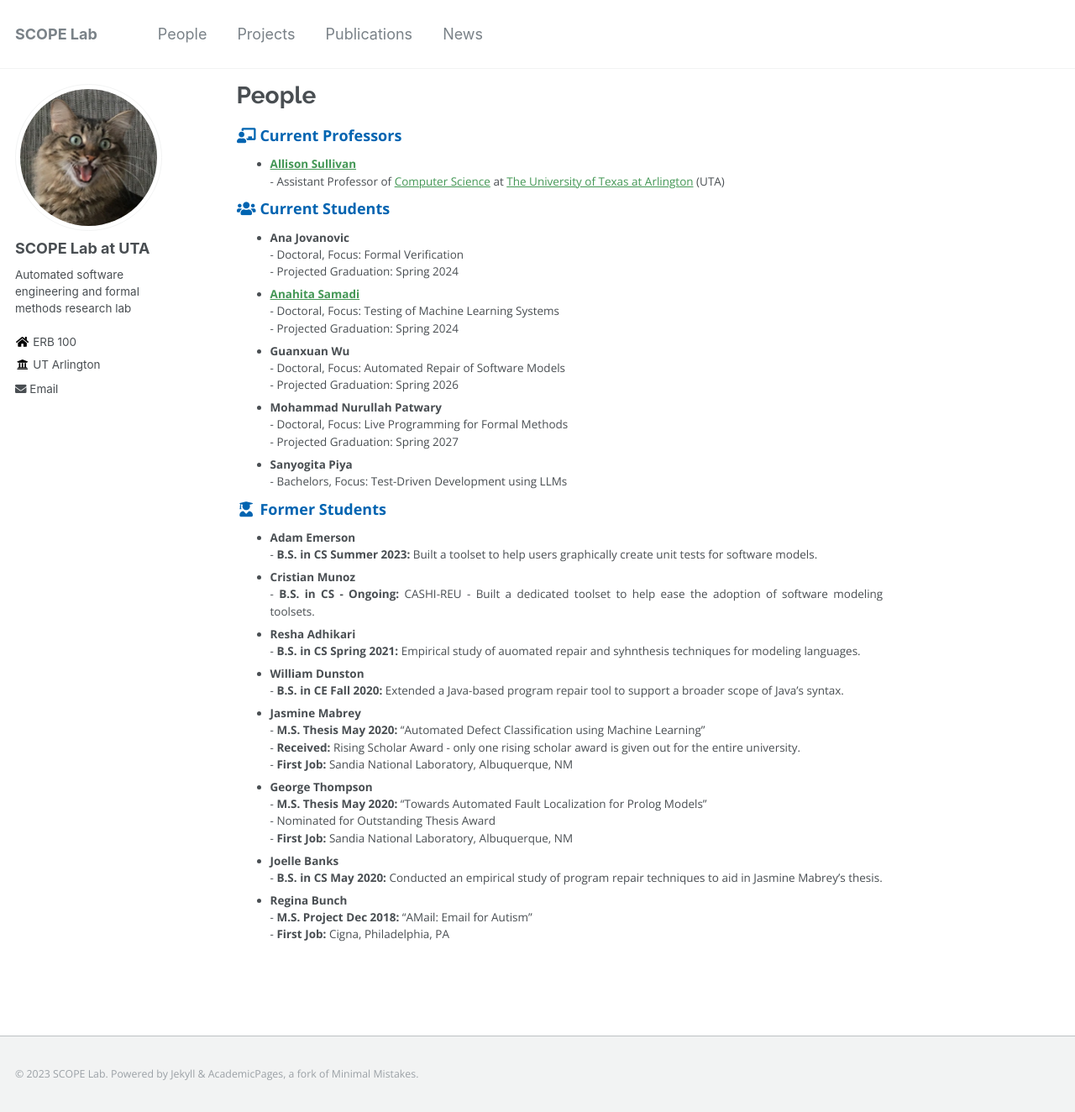
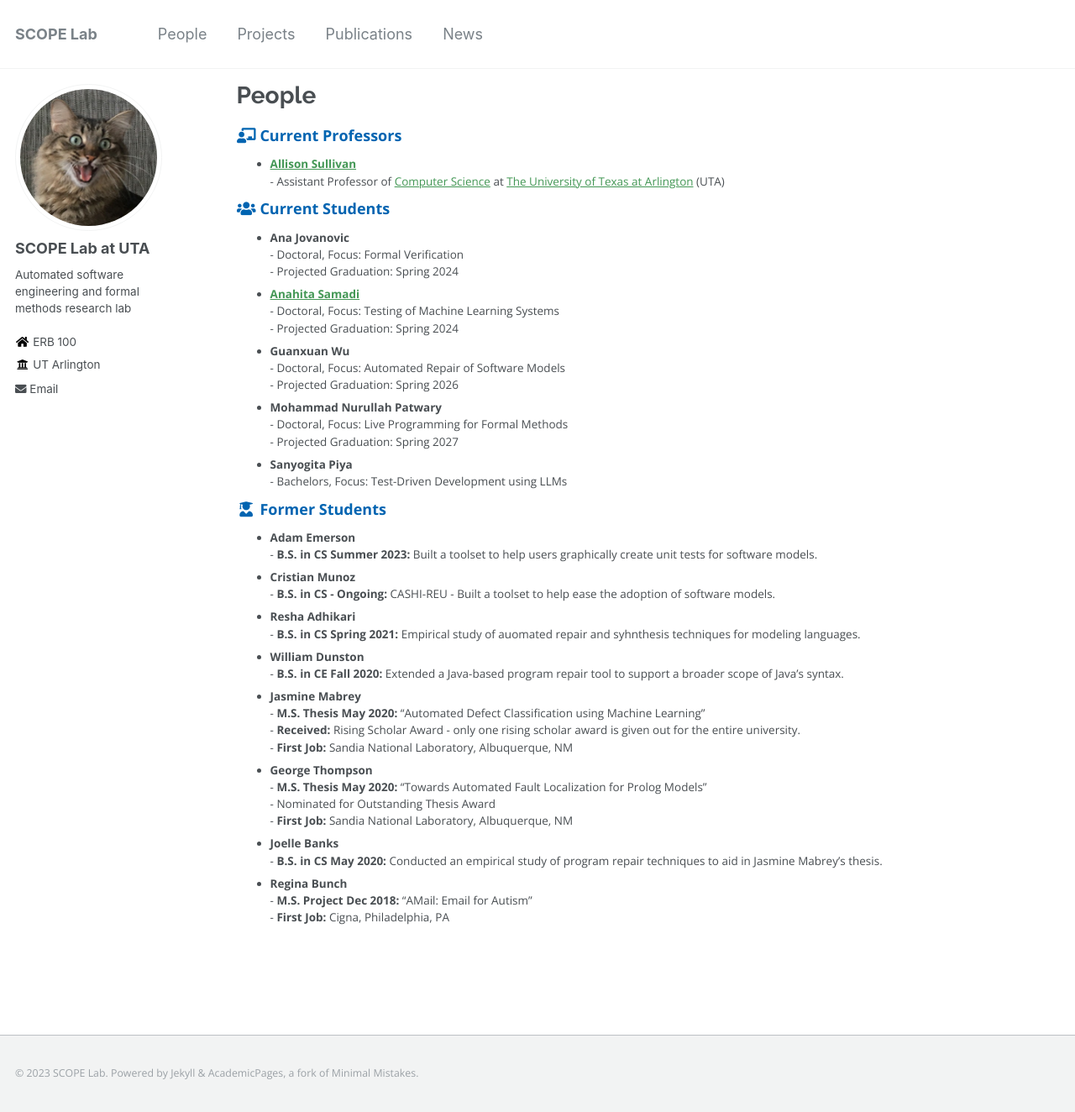
Before and after one commit to SCOPELabUTA/SCOPELabUTA.github.io, a Jekyll site: the page built from _pages/people.md, in a window 1280 px wide and 1324 px high. Shown: the whole window at 84% size. Built offline with Jekyll 4.4.1, drawn with Linux system fonts in a browser that asks for light colours.

Commit message:
Update people.md

```diff
--- a/_pages/people.md
+++ b/_pages/people.md
@@ -16,7 +16,7 @@ author_profile: true
 
 ### <i class="fa fa-fw fa-user-graduate" aria-hidden="true"></i> Former Students
 * **Adam Emerson** <br> - **B.S. in CS Summer 2023:** Built a toolset to help users graphically create unit tests for software models.
-* **Cristian Munoz** <br> - **B.S. in CS - Ongoing:** CASHI-REU - Built a dedicated toolset to help ease the adoption of software modeling toolsets.
+* **Cristian Munoz** <br> - **B.S. in CS - Ongoing:** CASHI-REU - Built a toolset to help ease the adoption of software models.
 * **Resha Adhikari** <br> - **B.S. in CS Spring 2021:** Empirical study of auomated repair and syhnthesis techniques for modeling languages.
 * **William Dunston** <br> - **B.S. in CE Fall 2020:** Extended a Java-based program repair tool to support a broader scope of Java's syntax.
 * **Jasmine Mabrey** <br> - **M.S. Thesis May 2020:** "Automated Defect Classification using Machine Learning" <br> - **Received:** Rising Scholar Award - only one rising scholar award is given out for the entire university. <br> - **First Job:** Sandia National Laboratory, Albuquerque, NM
```
